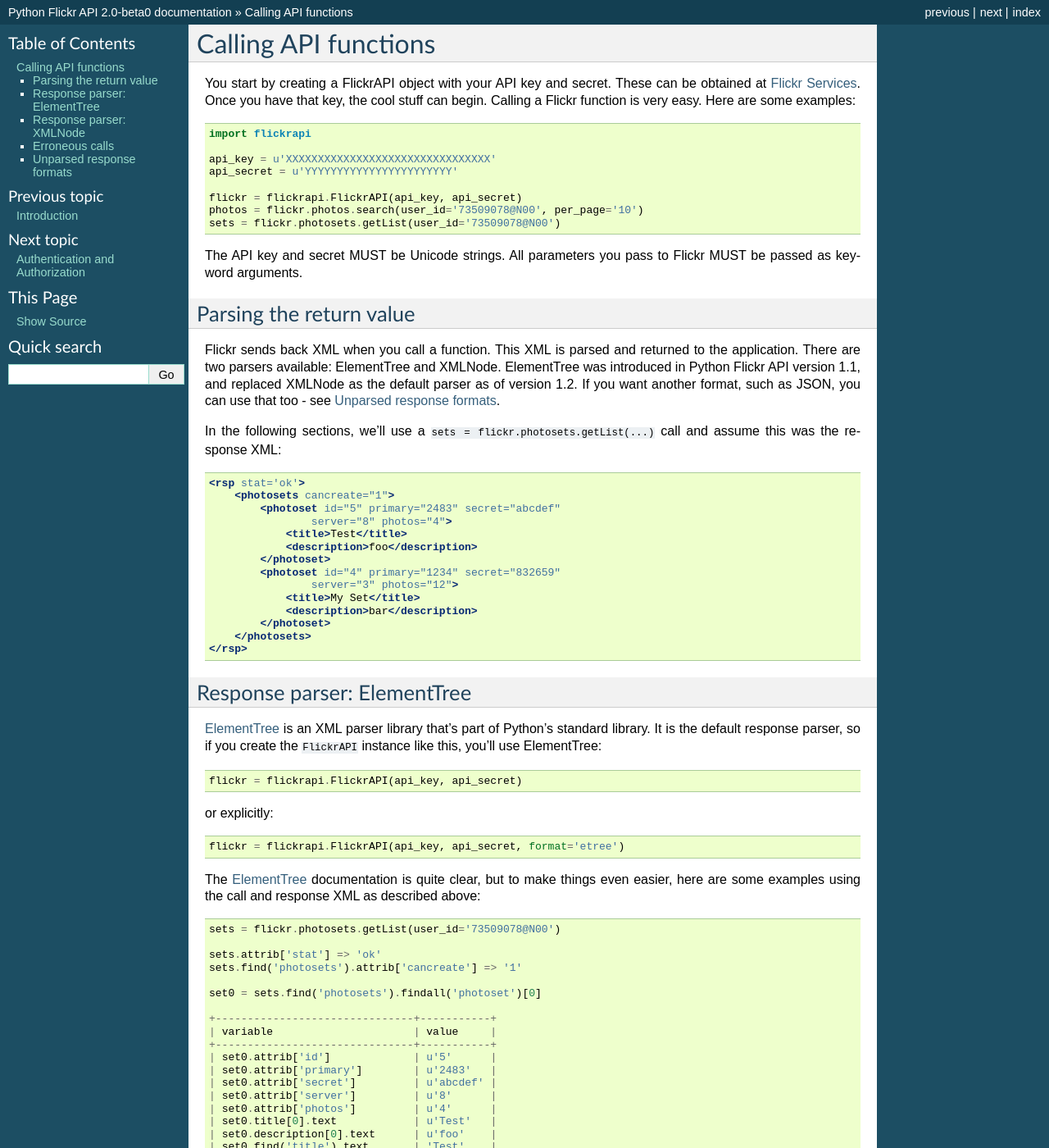
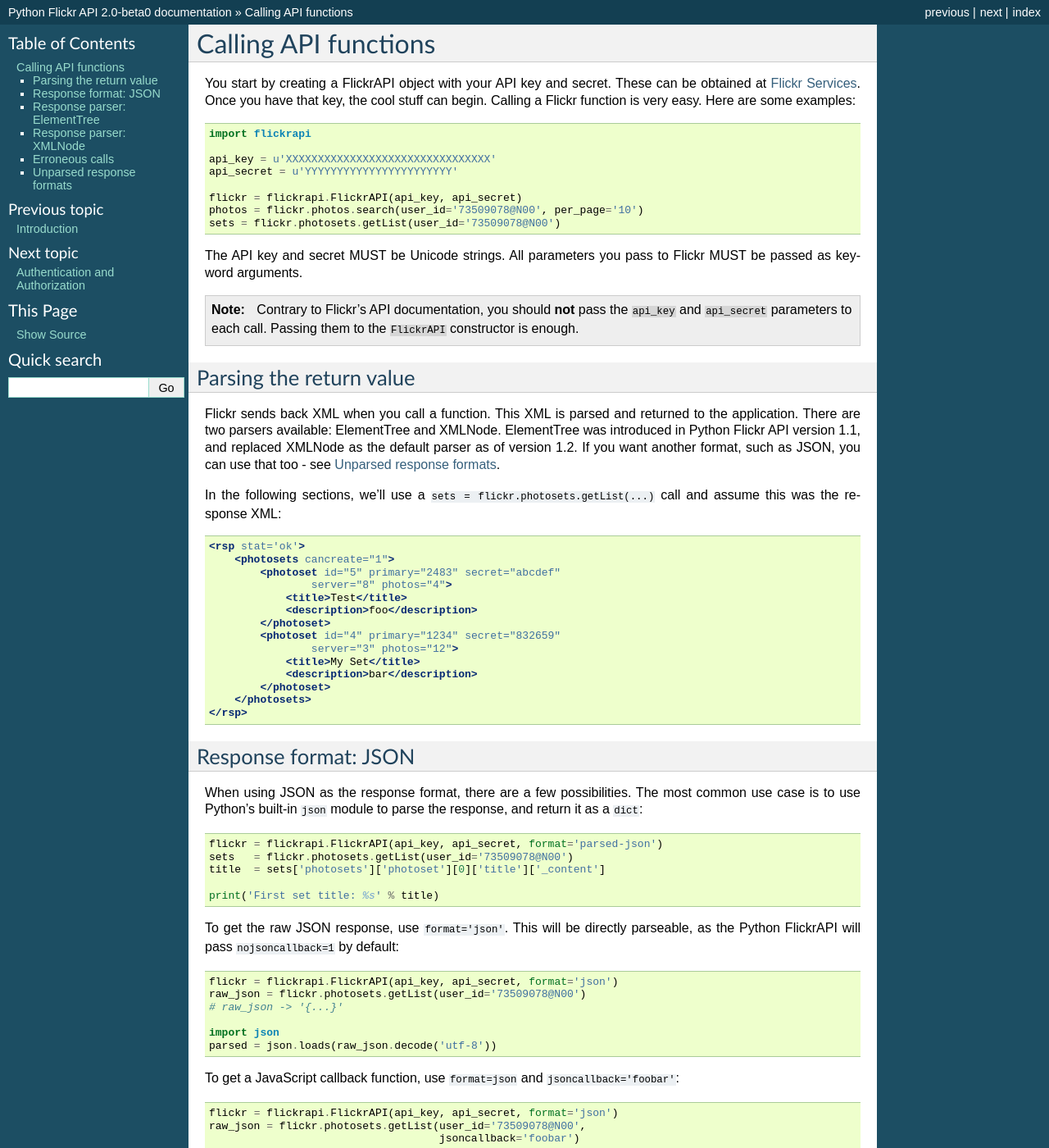
Before and after one commit to sybrenstuvel/flickrapi, a Sphinx documentation site: the page built from doc/2-calling.rst, in a window 1280 px wide and 1400 px high. Shown: the whole window at 82% size. Built offline with Sphinx 7.4.7, drawn with Linux system fonts in a browser that asks for light colours; some of the changed text lies outside the part shown.

Commit message:
Added JSON parser, updated documentation a bit.

```diff
--- a/doc/2-calling.rst
+++ b/doc/2-calling.rst
@@ -20,6 +20,12 @@
 
 The API key and secret MUST be Unicode strings. All parameters you pass
 to Flickr MUST be passed as keyword arguments.
+
+.. NOTE::
+    Contrary to Flickr's API documentation, you should **not** pass
+    the ``api_key`` and ``api_secret`` parameters to each call. Passing
+    them to the ``FlickrAPI`` constructor is enough.
+
 
 Parsing the return value
 ----------------------------------------------------------------------
@@ -50,6 +56,42 @@
             </photoset>
         </photosets>
     </rsp>
+
+
+Response format: JSON
+----------------------------------------------------------------------
+
+When using JSON as the response format, there are a few possibilities. The
+most common use case is to use Python's built-in ``json`` module to parse
+the response, and return it as a ``dict``::
+
+    flickr = flickrapi.FlickrAPI(api_key, api_secret, format='parsed-json')
+    sets   = flickr.photosets.getList(user_id='73509078@N00')
+    title  = sets['photosets']['photoset'][0]['title']['_content']
+
+    print('First set title: %s' % title)
+
+To get the raw JSON response, use ``format='json'``. This will be directly
+parseable, as the Python FlickrAPI will pass ``nojsoncallback=1``
+by default::
+
+    flickr = flickrapi.FlickrAPI(api_key, api_secret, format='json')
+    raw_json = flickr.photosets.getList(user_id='73509078@N00')
+    # raw_json -> '{...}'
+
+    import json
+    parsed = json.loads(raw_json.decode('utf-8'))
+
+To get a JavaScript callback function, use ``format=json`` and
+``jsoncallback='foobar'``::
+
+    flickr = flickrapi.FlickrAPI(api_key, api_secret, format='json')
+    raw_json = flickr.photosets.getList(user_id='73509078@N00',
+                                        jsoncallback='foobar')
+
+    # raw_json -> 'foobar({...})'
+
+
 
 Response parser: ElementTree
 ----------------------------------------------------------------------
```
Also changed, not shown: 2 other files.
